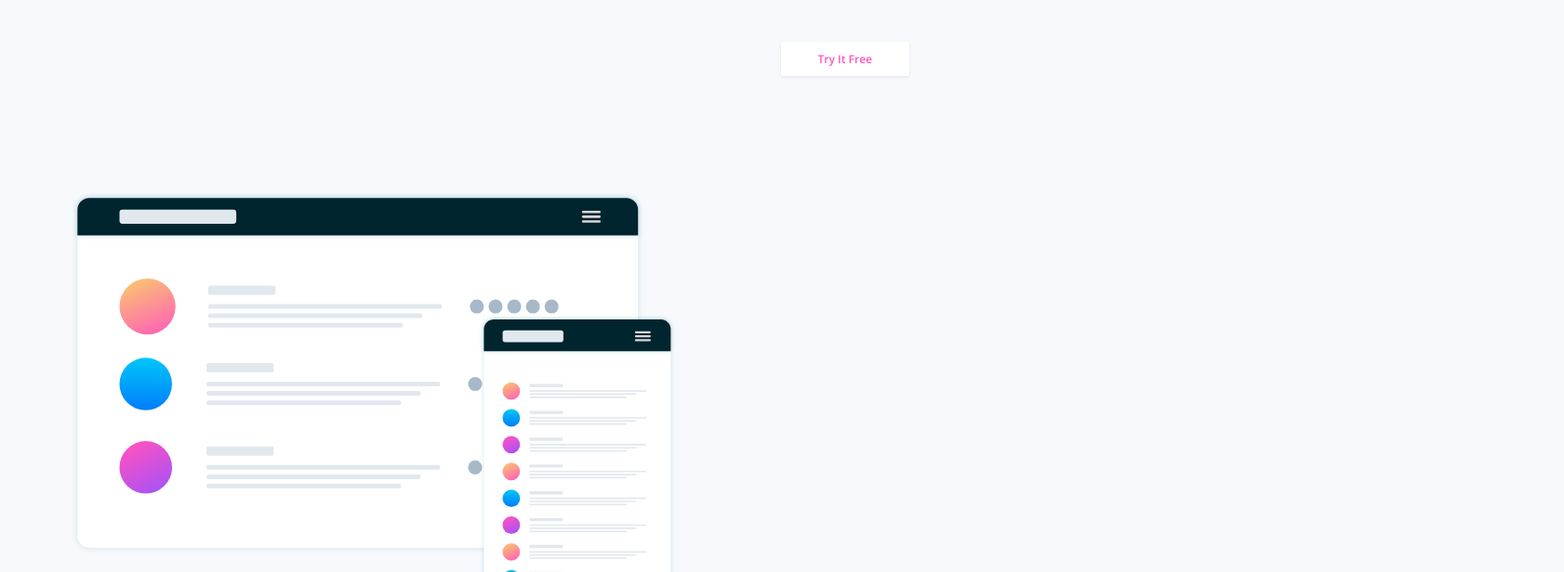
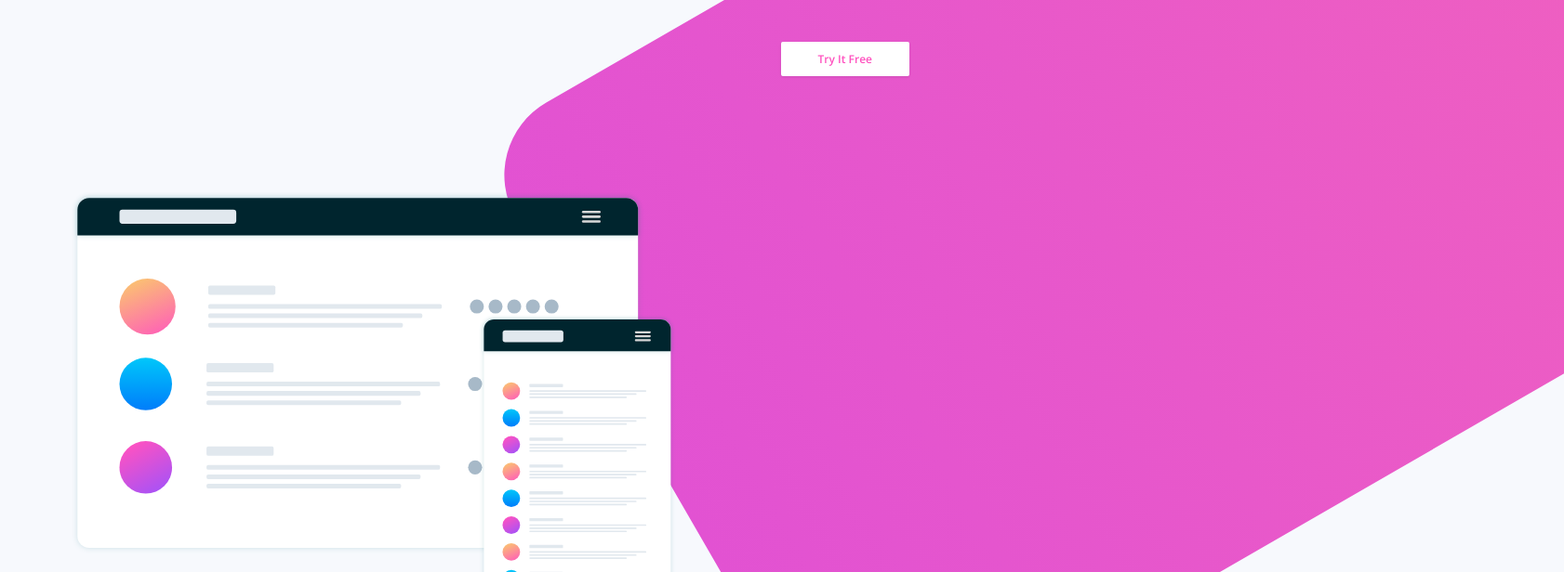
Before and after one commit to developerruhul/huddle-decorative-elements, a website built with Parcel: page src/index.html in a window 1280 px wide. Shown: the top 616 px of the page at 93% size, 1682 px wide, since content can reach past the window. Built offline with nearby package versions, Linux system fonts and the light colour scheme.

Commit message:
adding background attempt #1

```diff
--- a/src/index.html
+++ b/src/index.html
@@ -30,6 +30,7 @@
     />
   </head>
   <body>
+    <section class="colorful-bg"></section>
     <!-- the nav at the top with logo and and a button -->
     <nav class="header">
       <img class="header__brand" src="./images/logo.svg" alt="huddle" />
--- a/src/styles/main.scss
+++ b/src/styles/main.scss
@@ -29,6 +29,21 @@ h1,
 h2,
 h3 {
   font-family: "Poppins", "Open Sans", "sans-serif";
+}
+
+.colorful-bg {
+  width: 200%;
+  height: 100vh;
+  background: linear-gradient(to right, #e252d2, #fe6fac);
+  position: absolute;
+  z-index: -1;
+  transform: rotate(-30deg) translate(40%);
+  border-radius: 90px;
+  top: -90px;
+
+  @media only screen and (min-width: 800px) {
+    transform: rotate(-30deg) translate(35%);
+  }
 }
 
 // header
```
